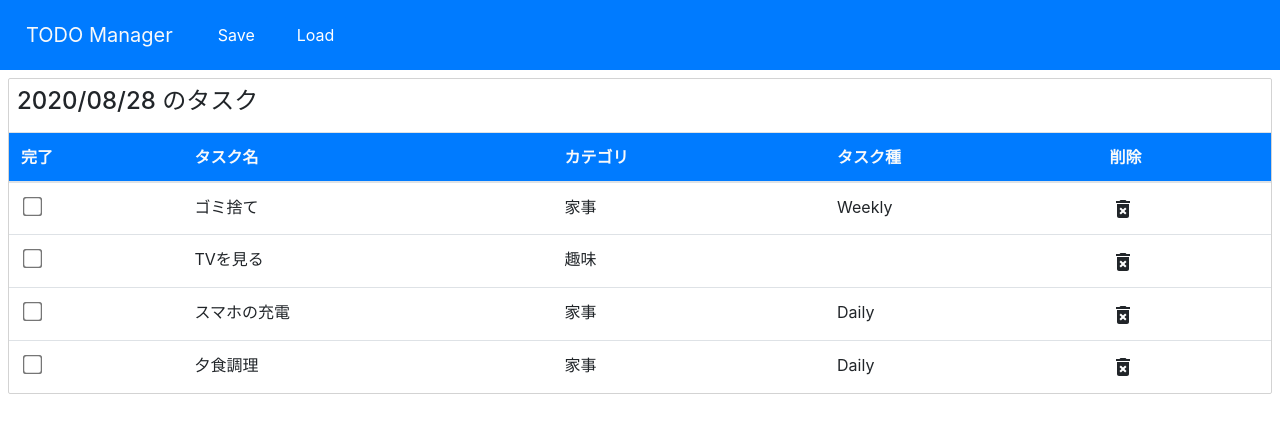
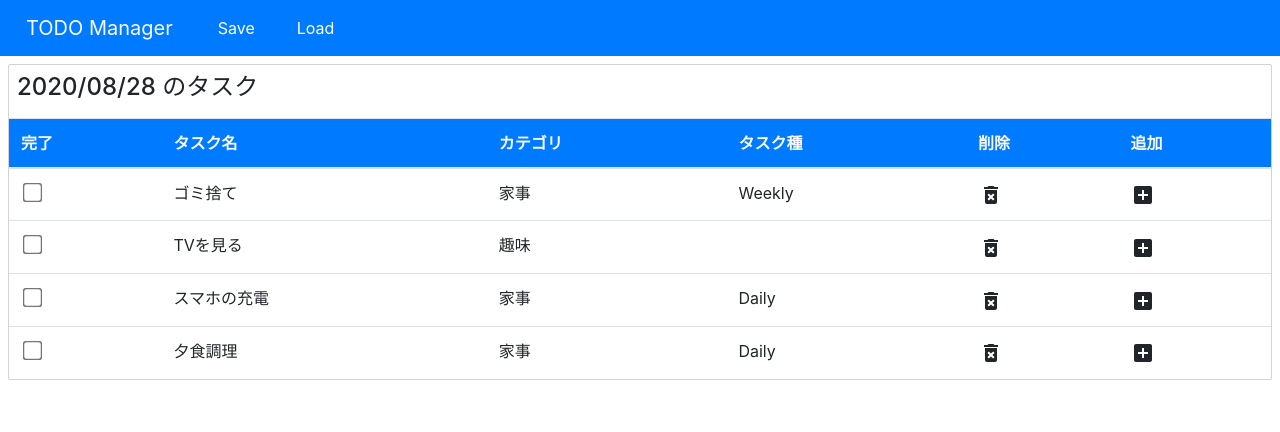
Before and after one commit to ritafuni/todo-manager, a React (Create React App) app: page / in a window 1280 px wide. Shown: the top 432 px of the page. Built offline with nearby package versions, Linux system fonts and the light colour scheme; the HTML template or start-up script is replaced by a standard one.

Commit message:
added new row button

```diff
--- a/src/App.jsx
+++ b/src/App.jsx
@@ -3,10 +3,7 @@ import initialData from './initial-data';
 import Column from './Components/Column';
 import Menubar from './Components/Menubar';
 import { DragDropContext } from 'react-beautiful-dnd';
-import styled from 'styled-components';
-
-const Container = styled.div`
-`;
+// import styled from 'styled-components';
 
 function App(){
   const [state, changeState] = React.useState(initialData);
@@ -23,12 +20,41 @@ function App(){
     changeState(json);
   }
 
+  function AddTask(index){
+    //add taskCount
+    const newTaskCount = state.taskCount + 1;
+
+    //add task
+    const newTaskId = 'task-' + newTaskCount.toString();
+    const newTasks = {
+      ...state.tasks,
+      [newTaskId]: { id: newTaskId, content: '-', category: '-', taskType: '-'}
+    }
+
+    //update taskId array
+    const columnId = 'column-1';
+    const newTaskIds = Array.from(state.columns[columnId].taskIds);
+    newTaskIds.splice(index + 1, 0, newTaskId);
+    const newColumn = {
+      ...state.columns[columnId],
+      taskIds: newTaskIds
+    }
+
+    //update state
+    changeState({
+      tasks: newTasks,
+      taskCount: newTaskCount,
+      columns: {
+        ...state.columns,
+        [newColumn.id]: newColumn
+      }
+    });
+  }
+
   function DeleteTask(index){
-    console.log(index);
     const columnId = 'column-1';
     const newTaskIds = Array.from(state.columns[columnId].taskIds);
     newTaskIds.splice(index, 1);
-
     const newColumn = {
       ...state.columns[columnId],
       taskIds: newTaskIds
@@ -57,7 +83,7 @@ function App(){
       return;
     }
 
-    //reorder(columnが複数ある場合も想定されているのでリファクタ可)
+    //reorder
     const column = state.columns[source.droppableId];
     const newTaskIds = Array.from(column.taskIds);
     //delete source id
@@ -83,7 +109,7 @@ function App(){
   const column = state.columns[loadColumn];
   const tasks = state.columns[loadColumn].taskIds.map(taskId => state.tasks[taskId]);
   return (
-    <Container>
+    <div>
       <Menubar
         saveFunc={SaveJSON}
         loadFunc={LoadJSON}
@@ -93,10 +119,11 @@ function App(){
           key={state.columns["column-1"].id}
           column={column}
           tasks={tasks}
+          addFunc={AddTask}
           delFunc={DeleteTask}
         />
       </DragDropContext>
-    </Container>
+    </div>
   );
 }
 
--- a/src/Components/Column.jsx
+++ b/src/Components/Column.jsx
@@ -37,6 +37,7 @@ function Column(props){
             <th scope='col'>カテゴリ</th>
             <th scope='col'>タスク種</th>
             <th scope='col'>削除</th>
+            <th scope='col'>追加</th>
           </tr>
         </thead>
         <Droppable droppableId={props.column.id}>
@@ -45,7 +46,15 @@ function Column(props){
             ref={provided.innerRef}
             {...provided.droppableProps}
           >
-            {props.tasks.map((task, index) => <Task key={task.id} task={task} index={index} delFunc={props.delFunc}/>)}
+            {props.tasks.map((task, index) =>
+              <Task
+                key={task.id}
+                task={task}
+                index={index}
+                addFunc={props.addFunc}
+                delFunc={props.delFunc}
+              />
+            )}
             {provided.placeholder}
           </TaskList>
         )}
--- a/src/Components/SaveLoadButton.jsx
+++ b/src/Components/SaveLoadButton.jsx
@@ -2,7 +2,7 @@ import React from 'react';
 import styled from 'styled-components';
 
 const ButtonRow = styled.div`
-  margin: 8px;
+  margin-left: 8px;
 
   > button {
     margin: 0 8px 0 8px;
--- a/src/Components/Task.jsx
+++ b/src/Components/Task.jsx
@@ -2,6 +2,7 @@ import React from 'react';
 import styled from 'styled-components';
 import {Draggable} from 'react-beautiful-dnd';
 import DeleteForeverIcon from '@material-ui/icons/DeleteForever';
+import AddBoxIcon from '@material-ui/icons/AddBox';
 
 //>?で内部のスタイル指定ができる
 const Container = styled.tr`
@@ -39,6 +40,11 @@ function Task(props){
               <DeleteForeverIcon />
             </button>
           </td>
+          <td>
+            <button className='btn' onClick = {() => props.addFunc(props.index)}>
+              <AddBoxIcon />
+            </button>
+          </td>
         </Container>
       )}
     </Draggable>
--- a/src/initial-data.js
+++ b/src/initial-data.js
@@ -5,6 +5,7 @@ const initialData = {
     "task-3": { id: "task-3", content: "スマホの充電", category: "家事", taskType: "Daily"},
     "task-4": { id: "task-4", content: "夕食調理", category: "家事", taskType: "Daily"}
   },
+  taskCount: 4,
   columns: {
     "column-1": {
       id: "column-1",
```
